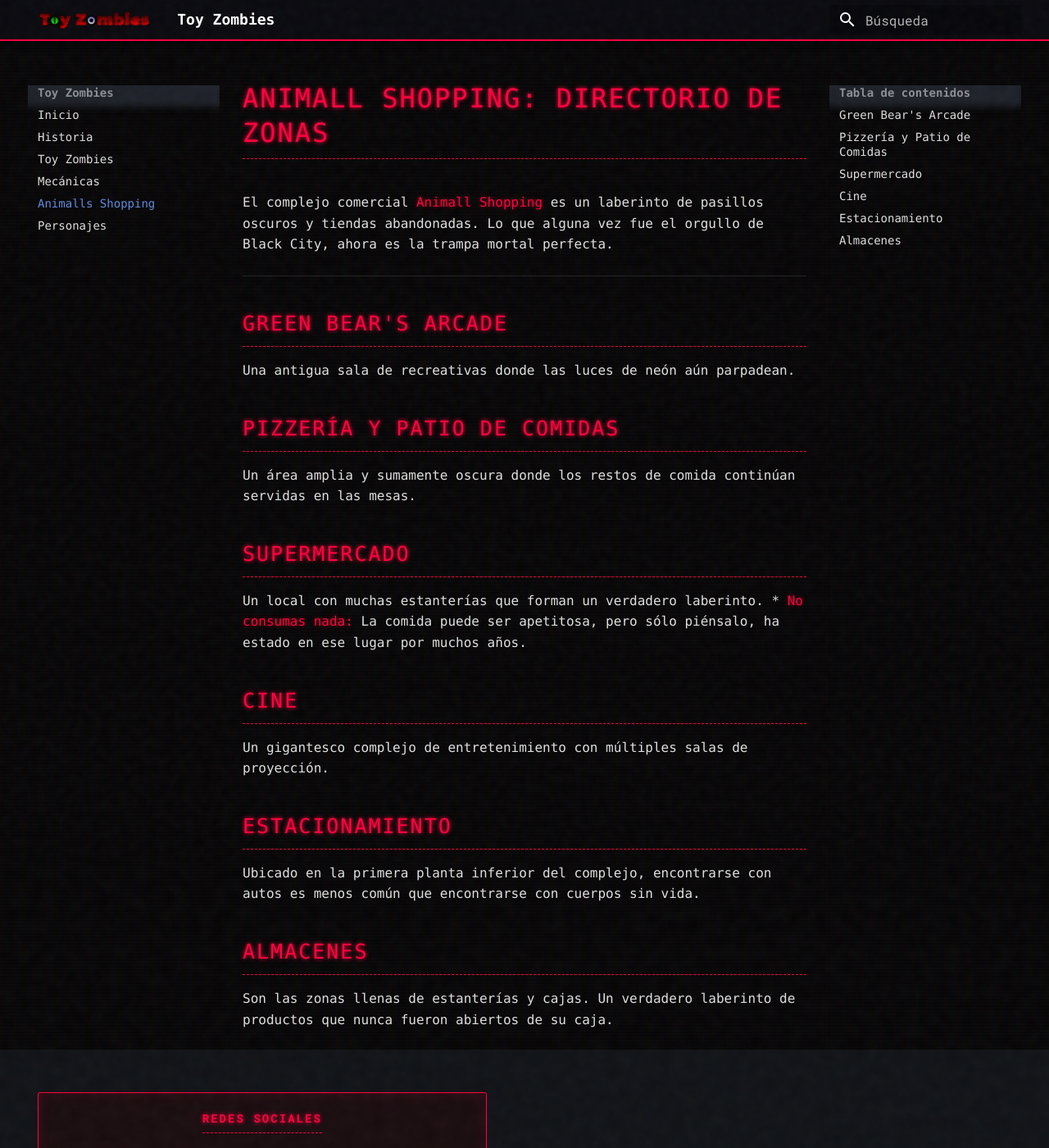
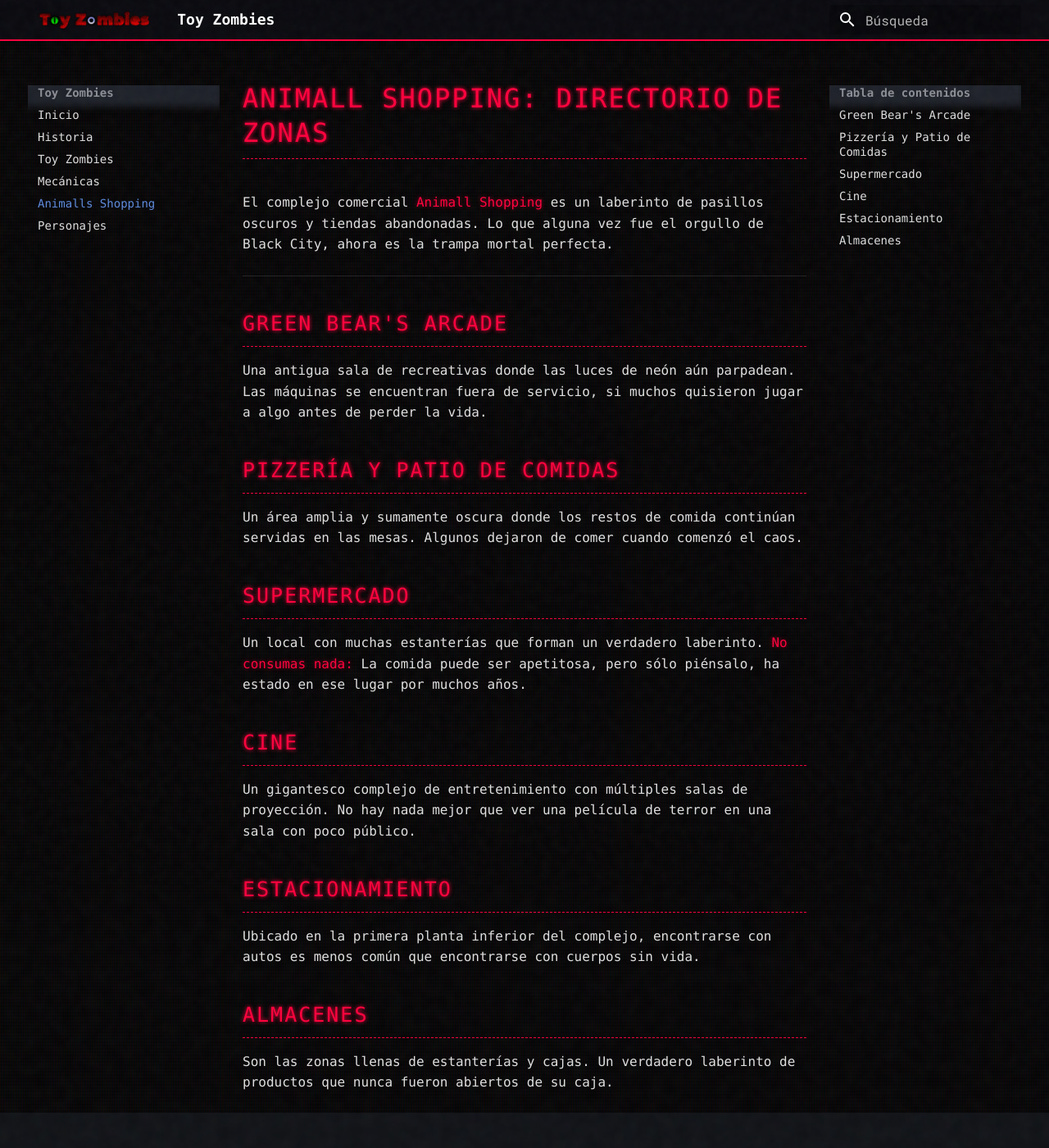
Before and after one commit to Hec-Thor-Tech/toy-zombies, an MkDocs documentation site: the page built from docs/mapas.md, in a window 1280 px wide and 1400 px high. Shown: the whole window at 82% size. Built offline with MkDocs 1.6.1 and Material for MkDocs 9.7.7, drawn with Linux system fonts in a browser that asks for light colours.

Commit message:
Actualizacion de la wiki

```diff
--- a/docs/mapas.md
+++ b/docs/mapas.md
@@ -5,17 +5,17 @@ El complejo comercial **Animall Shopping** es un laberinto de pasillos oscuros y
 ---
 
 ## Green Bear's Arcade
-Una antigua sala de recreativas donde las luces de neón aún parpadean.
+Una antigua sala de recreativas donde las luces de neón aún parpadean. Las máquinas se encuentran fuera de servicio, si muchos quisieron jugar a algo antes de perder la vida.
 
 ## Pizzería y Patio de Comidas
-Un área amplia y sumamente oscura donde los restos de comida continúan servidas en las mesas.
+Un área amplia y sumamente oscura donde los restos de comida continúan servidas en las mesas. Algunos dejaron de comer cuando comenzó el caos.
 
 ## Supermercado
 Un local con muchas estanterías que forman un verdadero laberinto.
-* **No consumas nada:** La comida puede ser apetitosa, pero sólo piénsalo, ha estado en ese lugar por muchos años.
+**No consumas nada:** La comida puede ser apetitosa, pero sólo piénsalo, ha estado en ese lugar por muchos años.
 
 ## Cine
-Un gigantesco complejo de entretenimiento con múltiples salas de proyección.
+Un gigantesco complejo de entretenimiento con múltiples salas de proyección. No hay nada mejor que ver una película de terror en una sala con poco público.
 
 ## Estacionamiento
 Ubicado en la primera planta inferior del complejo, encontrarse con autos es menos común que encontrarse con cuerpos sin vida.
```
Also changed, not shown: site/mapas/index.html, site/search/search_index.json.
